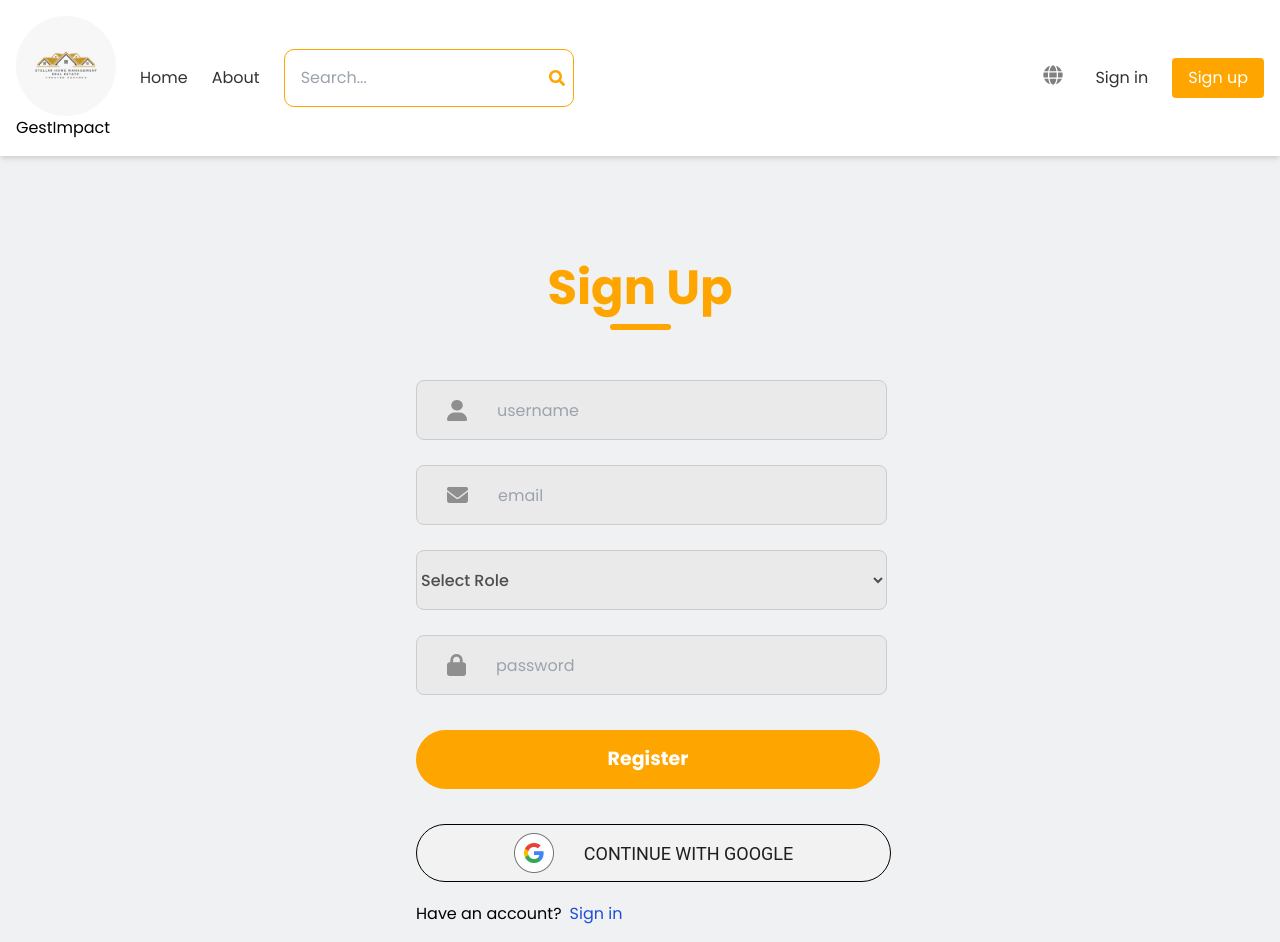
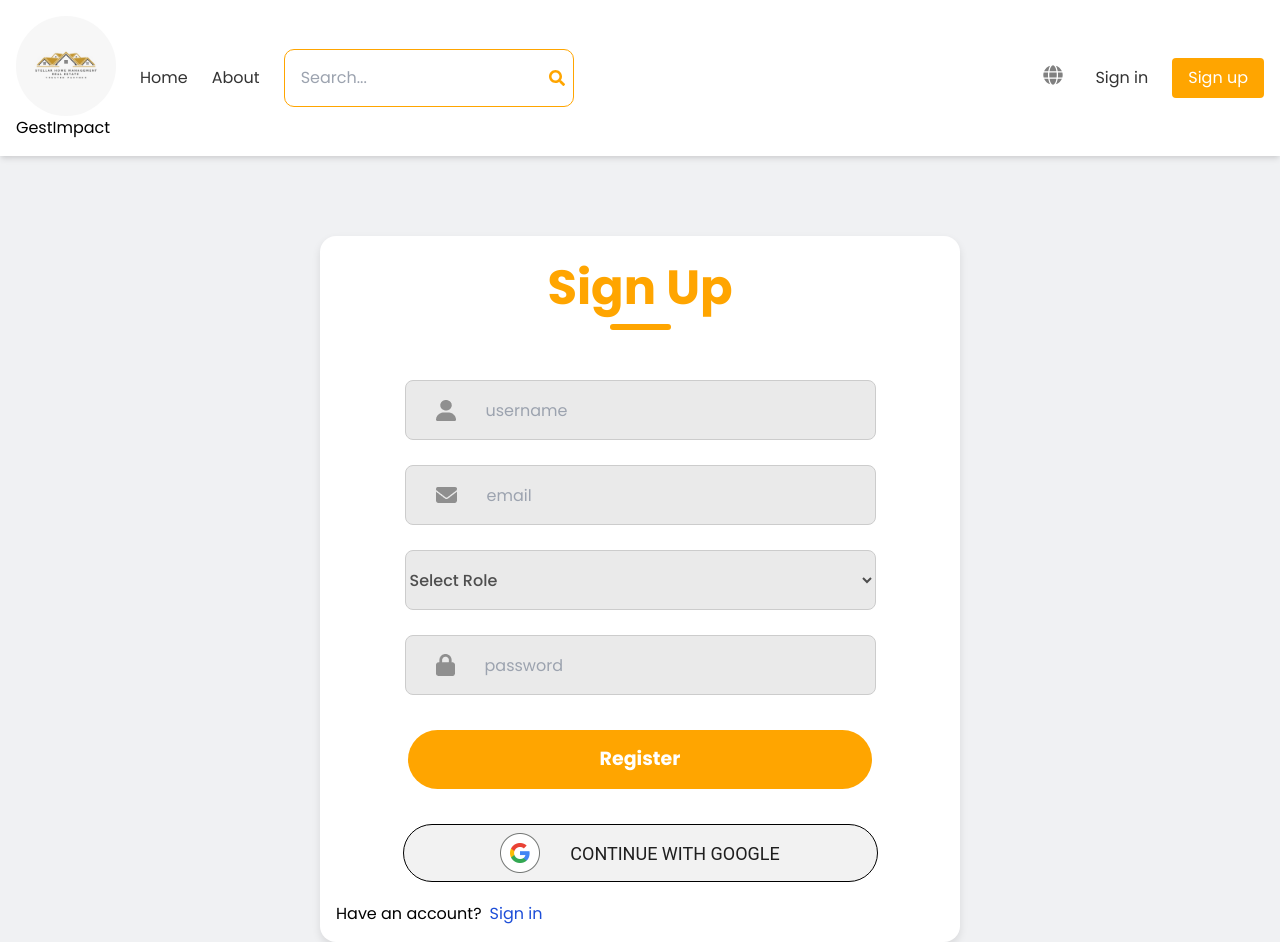
Before and after one commit to mpairweLandwind/MERNESTATE, a React (Vite) app in the folder Client/: page /sign-up in a window 1280 px wide. Built offline with nearby package versions, Linux system fonts and the light colour scheme; no server answers.

Commit message:
changes in sign

```diff
--- a/Client/src/Pages/signUp.scss
+++ b/Client/src/Pages/signUp.scss
@@ -1,8 +1,11 @@
 .signup-container {
     padding: 1rem;
-    max-width: 30rem;
+    max-width: 40rem;
     margin: auto;
     margin-top: 80px;
+    background-color: #fff;
+    border-radius: 16px;
+    box-shadow: 0 4px 8px rgba(0, 0, 0, 0.1);
 
     .title {
         display: flex;
@@ -29,6 +32,7 @@
         flex-direction: column;
         gap: 25px;
         margin-top: 50px;
+        align-items: center;
 
         .signup-input,
         .signup-select {
```
